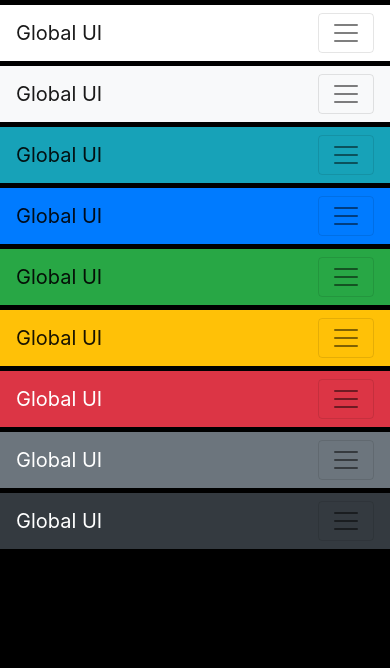
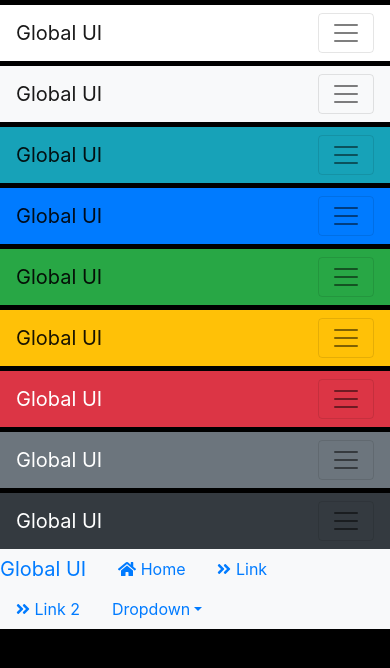
Before and after one commit to jon424/global-ui-react, a React (Create React App) app: page / in a window 390 px wide. Shown: the top 668 px of the page. Built offline with nearby package versions, Linux system fonts and the light colour scheme.

Commit message:
added responsiveness to the sidebar :-)

```diff
--- a/src/components/SideBars.js
+++ b/src/components/SideBars.js
@@ -28,10 +28,11 @@ import {
 //    } from "@fortawesome/free-solid-svg-icons";
 
 const SideBars = (props) => {
+  // in the <Nav />: className="col-md-12 d-none d-md-block bg-light sidebar"
   return (
     <>
       <Nav
-        className="col-md-12 d-none d-md-block bg-light sidebar"
+        className="col-md-12  d-md-block bg-light sidebar"
         activeKey="/home"
         onSelect={(selectedKey) => alert(`selected ${selectedKey}`)}
       >
--- a/src/index.css
+++ b/src/index.css
@@ -53,15 +53,10 @@ code {
 .sidebar {
   width: 200px !important;
 }
-@media screen and (max-width: 1000px) {
+@media screen and (max-width: 700px) {
   .sidebar {
     width: 100% !important;
     height: auto;
     position: relative;
-    border: 2px solid red !important;
-  }
-  #sidebar-wrapper a {
-    text-align: center;
-    float: none;
   }
 }
```
